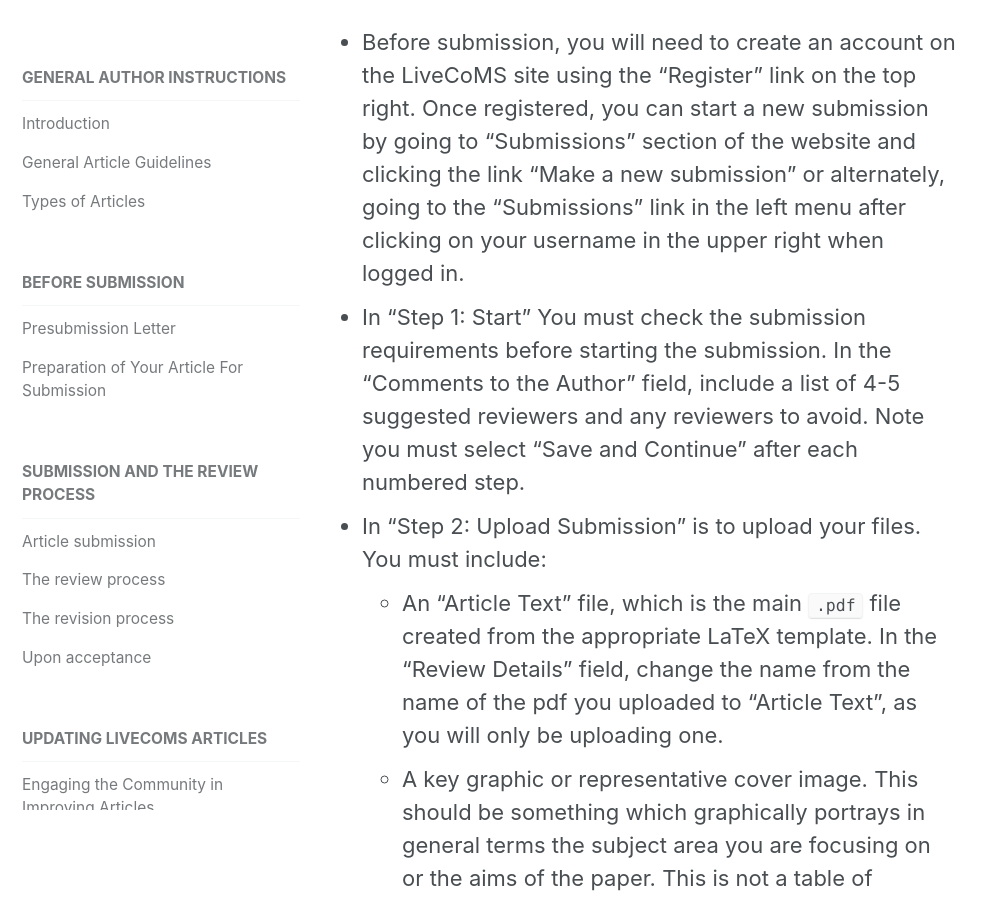
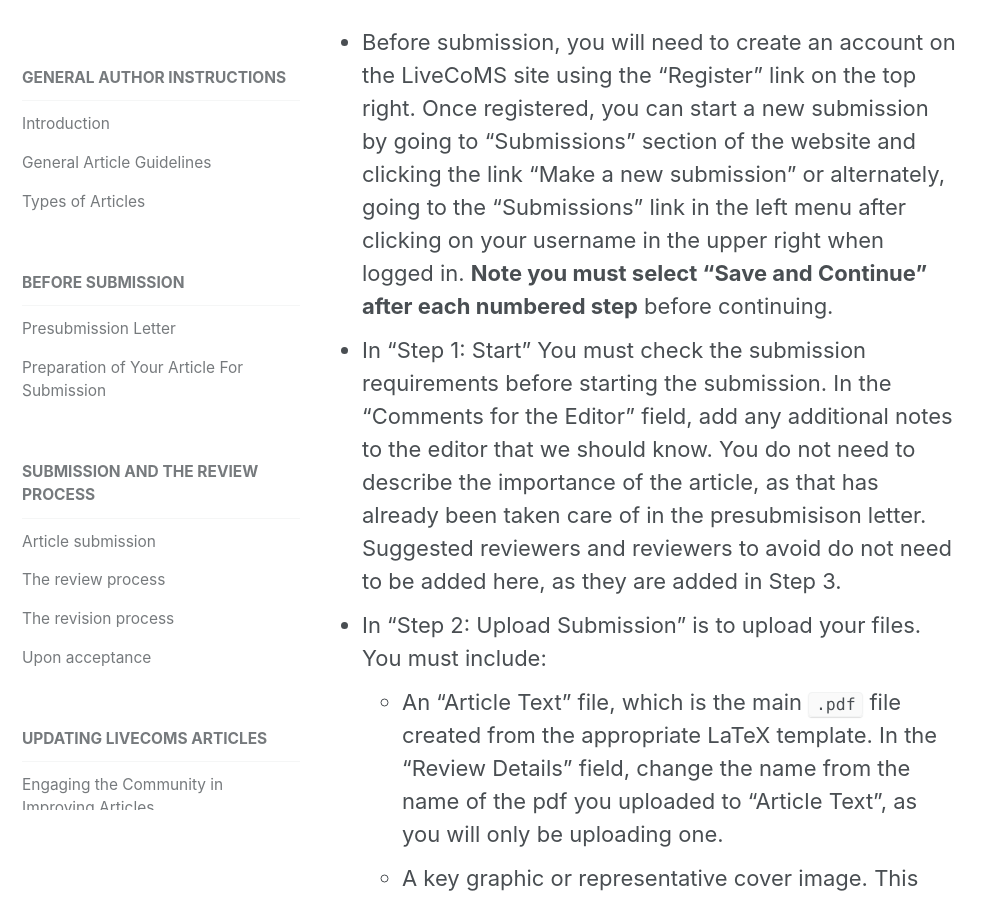
Before and after one commit to livecomsjournal/livecomsjournal.github.io, a Jekyll site: the page built from _author_instructions/01_policies.md, in a window 1280 px wide and 900 px high, scrolled down 10521 px. Shown: the whole window, without its empty margins (0-995 px from the left). Built offline with Jekyll 4.4.1, drawn with Linux system fonts in a browser that asks for light colours; some of the changed text lies outside the part shown.

Commit message:
Update 01_policies.md

```diff
--- a/_author_instructions/01_policies.md
+++ b/_author_instructions/01_policies.md
@@ -166,8 +166,8 @@
 When ready for submission, the author uploads the final article PDF (created using the [LiveCoMS templates](https://github.com/livecomsjournal/article_templates), discussed above) and a link to the GitHub site for the article.
 [Click here for general submission instructions for Open Journal Systems](https://docs.pkp.sfu.ca/learning-ojs/en/authoring), our journal management system. There are a [few additional LiveCoMS submission instructions](http://www.livecomsjournal.org/for-authors).
 
-  * Before submission, you will need to create an account on the LiveCoMS site using the "Register" link on the top right.  Once registered, you can start a new submission by going to "Submissions" section of the website and clicking the link "Make a new submission" or alternately, going to the "Submissions" link in the left menu after clicking on your username in the upper right when logged in.
-  * In "Step 1: Start" You must check the submission requirements before starting the submission.  In the "Comments to the Author" field, include a list of 4-5 suggested reviewers and any reviewers to avoid.  Note you must select "Save and Continue" after each numbered step.
+  * Before submission, you will need to create an account on the LiveCoMS site using the "Register" link on the top right.  Once registered, you can start a new submission by going to "Submissions" section of the website and clicking the link "Make a new submission" or alternately, going to the "Submissions" link in the left menu after clicking on your username in the upper right when logged in. **Note you must select "Save and Continue" after each numbered step** before continuing.
+  * In "Step 1: Start" You must check the submission requirements before starting the submission.  In the "Comments for the Editor" field, add any additional notes to the editor that we should know. You do not need to describe the importance of the article, as that has already been taken care of in the presubmisison letter.  Suggested reviewers and reviewers to avoid do not need to be added here, as they are added in Step 3.
   * In "Step 2: Upload Submission" is to upload your files. You must include:
     * An "Article Text" file, which is the main `.pdf` file created from the appropriate LaTeX template. In the "Review Details" field, change the name from the name of the pdf you uploaded to "Article Text", as you will only be uploading one.
     * A key graphic or representative cover image. This should be something which graphically portrays in general terms the subject area you are focusing on or the aims of the paper. This is not a table of contents abstract, as it will be automatically cropped and resized when being shared in different formats.  It should be at least 1200 pixels across, though in most cases 2500 pixels across is better, and should be wider than it is high. This image is important to choose carefully, as it is the image that will appear on the article's front page. We suggest something evocative of the research, but again, containing less scientific detail than, say, the table of contents abstract for an ACS journal.
@@ -176,9 +176,9 @@
  * In "Step 3: Enter Metadata".
    * Fill in the "Title" field, which should match the title in the PDF, including version number.
    * Leave "Prefix" and "Subtitle" fields empty.
-   * Select the proper article category.
+   * Select the proper article category for your submission.
    * Make sure that the abstract is correctly formatted; the text entry is WYSIWYG, and you can paste in special characters.
-   * Authors can be added using the "Add Contributor" button. For each contributor, included "Given Name" (which includes middle initial(s)), "Family Name", email, country, Affiliation (including department) and ORCID ID's, and Contributor role for all authors.  You may leave the "Bio Statement" and "Homepage URL" fields blank.
+   * Authors must be added using the "Add Contributor" button. For each contributor, included "Given Name" (which includes middle initial(s)), "Family Name", email, country, Affiliation (including department) and ORCID ID's, and Contributor role for all authors.  You may leave the "Bio Statement" and "Homepage URL" fields blank.  Order them to match the order listed in the manuscript.
    * Add article keywords (4--5) and funding agencies.
    * Suggest recommended reviewers, and reviewers to exclude. Please include the name(s), affiliation(s), institutional email address and reasons why each individual should be considered for inclusion/exclusion as peer reviewers.
   * In "Step 4: Confirmation", you should review your submission and make any changes to information entered in Steps 1-3.  You will then be asked to confirm the submission.
```
